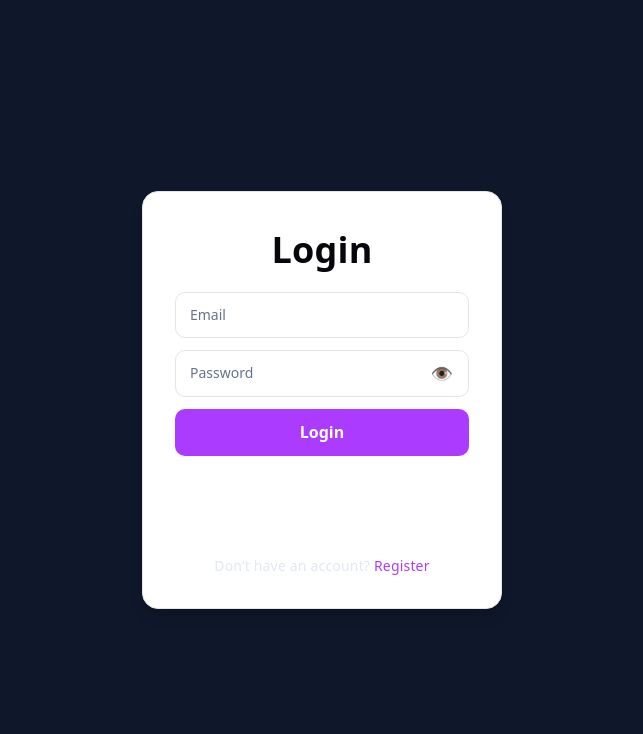
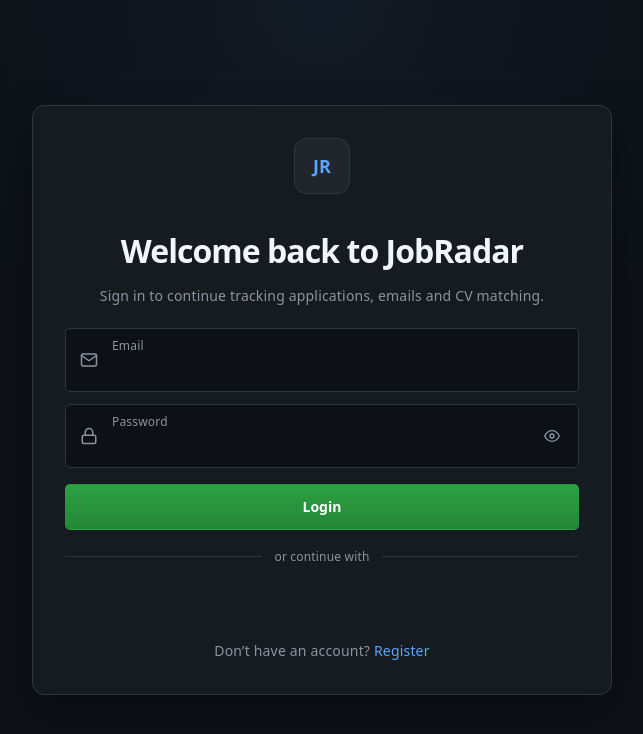
Before and after one commit to Tikhon-Voloshchuk-02/JobRadar, a React (Vite) app in the folder frontend/: page /login in a window 1280 px wide. Shown: the top 734 px of the page, without its empty margins (318-961 px from the left). Built offline with nearby package versions, Linux system fonts and the light colour scheme; no server answers.

Commit message:
FIX: redesign Login page

```diff
--- a/frontend/src/pages/LoginPage.css
+++ b/frontend/src/pages/LoginPage.css
@@ -5,27 +5,59 @@
   justify-content: center;
   align-items: center;
   padding: 24px;
+  background:
+    radial-gradient(circle at top, rgba(88, 166, 255, 0.06), transparent 42%),
+    #0d1117;
 }
 
 .login-card {
   width: 100%;
-  max-width: 360px;
+  max-width: 580px;
   padding: 32px;
-  border-radius: 16px;
-  border: 1px solid var(--border);
-  background: var(--card-bg);
-  box-shadow: var(--shadow);
+  border-radius: 12px;
+  border: 1px solid #30363d;
+  background: #161b22;
+  box-shadow: 0 16px 40px rgba(0, 0, 0, 0.35);
 
   display: flex;
   flex-direction: column;
-  gap: 16px;
+  gap: 18px;
+
+  animation: fadeUp 0.3s ease;
+}
+
+.login-logo {
+  width: 56px;
+  height: 56px;
+  margin: 0 auto 16px;
+  border-radius: 12px;
+  background: #21262d;
+  border: 1px solid #30363d;
+
+  display: flex;
+  align-items: center;
+  justify-content: center;
+
+  font-weight: 700;
+  font-size: 18px;
+  color: #58a6ff;
 }
 
 .login-card h1 {
   margin: 0;
+  color: #f0f6fc;
+  font-size: 32px;
+  font-weight: 700;
+  letter-spacing: -0.03em;
   text-align: center;
-  color: var(--text-h);
-  font-size: 36px;
+}
+
+.login-subtitle {
+  margin: -8px 0 4px;
+  color: #8b949e;
+  font-size: 14px;
+  line-height: 1.5;
+  text-align: center;
 }
 
 .login-form {
@@ -34,90 +66,240 @@
   gap: 12px;
 }
 
-.login-form input {
-  width: 100%;
-  padding: 12px 14px;
-  border-radius: 10px;
-  border: 1px solid var(--border);
-  background: var(--card-bg);
-  color: var(--text-h);
+.login-field {
+  position: relative;
+
+  display: flex;
+  align-items: center;
+  gap: 14px;
+
+  min-height: 64px;
+  padding: 10px 14px;
+
+  border: 1px solid #30363d;
+  border-radius: 5px;
+  background: #0d1117;
+
+  transition:
+    border-color 0.15s ease,
+    box-shadow 0.15s ease;
 }
 
-.login-form button {
-  width: 100%;
-  padding: 12px;
-  border: none;
-  border-radius: 10px;
-  background: var(--accent);
-  color: white;
-  cursor: pointer;
+.login-field:focus-within {
+  border-color: #58a6ff;
+  box-shadow: 0 0 0 3px rgba(88, 166, 255, 0.18);
 }
 
-.login-form button:disabled {
+.login-field-icon {
+  color: #8b949e;
+  font-size: 18px;
+  flex-shrink: 0;
+}
+
+.login-field span {
+  color: #8b949e;
+  font-size: 12px;
+  font-weight: 500;
+  line-height: 1;
+}
+
+.login-field input {
+  width: 100%;
+  padding: 0;
+  border: none;
+  border-radius: 2px;
+  background: transparent;
+  color: #f0f6fc;
+  font-size: 15px;
+  outline: none;
+}
+
+.login-field {
+  display: grid;
+  grid-template-columns: auto 1fr auto;
+  grid-template-areas:
+    "icon label toggle"
+    "icon input toggle";
+  column-gap: 14px;
+  row-gap: 5px;
+}
+
+.login-field-icon {
+  grid-area: icon;
+  align-self: center;
+}
+
+.login-field span {
+  grid-area: label;
+}
+
+.login-field input {
+  grid-area: input;
+}
+
+.login-password-toggle {
+  grid-area: toggle;
+  width: auto;
+  padding: 4px;
+  border: none;
+  background: transparent;
+  color: #8b949e;
+
+  display: flex;
+  align-items: center;
+  justify-content: center;
+
+  cursor: pointer;
+  transition: color 0.15s ease;
+}
+
+.login-password-toggle:hover {
+  color: #f0f6fc;
+  background: transparent;
+}
+
+.login-submit-button {
+  width: 100%;
+  margin-top: 4px;
+  padding: 12px;
+  border: 1px solid rgba(46, 160, 67, 0.4);
+  border-radius: 5px;
+  background: linear-gradient(180deg, #2ea043, #238636);
+  color: #ffffff;
+  font-size: 14px;
+  font-weight: 600;
+  cursor: pointer;
+
+  transition:
+    transform 0.15s ease,
+    opacity 0.15s ease;
+}
+
+.login-submit-button:hover {
+  transform: translateY(-1px);
+}
+
+.login-submit-button:active {
+  transform: translateY(1px);
+}
+
+.login-submit-button:disabled {
   opacity: 0.7;
   cursor: not-allowed;
 }
 
+.login-divider {
+  display: flex;
+  align-items: center;
+  gap: 12px;
+  color: #8b949e;
+  font-size: 12px;
+}
+
+.login-divider::before,
+.login-divider::after {
+  content: "";
+  flex: 1;
+  height: 1px;
+  background: #30363d;
+}
+
+.google-login-wrapper {
+  display: flex;
+  justify-content: center;
+}
+
 .login-error {
   margin: 0;
-  color: var(--danger);
+  padding: 10px 12px;
+  border: 1px solid rgba(248, 81, 73, 0.35);
+  border-radius: 5px;
+  background: rgba(248, 81, 73, 0.08);
+  color: #ff7b72;
   text-align: center;
+  font-size: 14px;
+}
+
+.login-success {
+  margin: 0;
+  padding: 10px 12px;
+  border: 1px solid rgba(46, 160, 67, 0.35);
+  border-radius: 5px;
+  background: rgba(46, 160, 67, 0.08);
+  color: #3fb950;
+  text-align: center;
+  font-size: 14px;
+}
+
+.resend-verification-button {
+  width: 100%;
+  padding: 12px;
+  border: 1px solid #30363d;
+  border-radius: 5px;
+  background: #21262d;
+  color: #f0f6fc;
+  font-size: 14px;
+  font-weight: 600;
+  cursor: pointer;
+
+  transition:
+    background 0.15s ease,
+    transform 0.15s ease,
+    opacity 0.15s ease;
+}
+
+.resend-verification-button:hover {
+  background: #30363d;
+  transform: translateY(-1px);
+}
+
+.resend-verification-button:disabled {
+  opacity: 0.7;
+  cursor: not-allowed;
 }
 
 .login-footer {
+  margin: 0;
   text-align: center;
-  margin-top: 8px;
+  color: #8b949e;
   font-size: 14px;
-  color: var(--text);
 }
 
 .login-footer a {
-  color: var(--accent);
-  font-weight: 500;
+  color: #58a6ff;
+  text-decoration: none;
 }
 
 .login-footer a:hover {
   text-decoration: underline;
 }
 
-.password-input-wrapper {
-  position: relative;
-  width: 100%;
+input:-webkit-autofill,
+input:-webkit-autofill:hover,
+input:-webkit-autofill:focus {
+  -webkit-text-fill-color: #f0f6fc;
+  -webkit-box-shadow: 0 0 0 1000px transparent inset;
+  transition: background-color 9999s ease-in-out 0s;
 }
 
+@keyframes fadeUp {
+  from {
+    opacity: 0;
+    transform: translateY(12px);
+  }
 
-
-.login-form .password-input-wrapper {
-  position: relative;
-  width: 100%;
+  to {
+    opacity: 1;
+    transform: translateY(0);
+  }
 }
 
-.login-form .password-input-wrapper input {
-  width: 100%;
-  padding-right: 52px;
+@media (max-width: 700px) {
+  .login-card {
+    padding: 24px;
+  }
+
+  .login-card h1 {
+    font-size: 28px;
+  }
 }
-
-.login-form .password-input-wrapper .password-toggle-button {
-  position: absolute;
-  right: 16px;
-  top: 50%;
-  transform: translateY(-50%);
-
-  width: auto;
-  height: auto;
-  padding: 0;
-  margin: 0;
-
-  background: transparent;
-  border: none;
-  border-radius: 0;
-  box-shadow: none;
-
-  color: white;
-  font-size: 18px;
-  cursor: pointer;
-
-  display: flex;
-  align-items: center;
-  justify-content: center;
-}
--- a/frontend/src/pages/LoginPage.jsx
+++ b/frontend/src/pages/LoginPage.jsx
@@ -1,6 +1,7 @@
 import { useState } from "react";
 import { useNavigate, Link } from "react-router-dom";
 import { useTranslation } from "react-i18next";
+import { FiEye, FiEyeOff, FiMail, FiLock } from "react-icons/fi";
 
 import { loginRequest, resendVerificationEmail } from "../api/api";
 import { saveToken } from "../auth/auth";
@@ -51,6 +52,37 @@
     }
   }
 
+  async function handleGoogleLogin(credentialResponse) {
+    try {
+      setError("");
+      setLoading(true);
+
+      const response = await fetch("/api/auth/google", {
+        method: "POST",
+        headers: {
+          "Content-Type": "application/json",
+        },
+        body: JSON.stringify({
+          idToken: credentialResponse.credential,
+        }),
+      });
+
+      if (!response.ok) {
+        throw new Error(t("errors.google_login_failed"));
+      }
+
+      const data = await response.json();
+
+      saveToken(data.token);
+      navigate("/dashboard");
+    } catch (err) {
+      console.error(err);
+      setError(err.message || t("errors.google_login_failed"));
+    } finally {
+      setLoading(false);
+    }
+  }
+
   async function handleResendVerification() {
     setError("");
     setResendSuccess("");
@@ -58,13 +90,9 @@
     try {
       setLoading(true);
       const data = await resendVerificationEmail(email);
-      setResendSuccess(
-        data.message || t("auth.verification_email_sent")
-      );
+      setResendSuccess(data.message || t("auth.verification_email_sent"));
     } catch (err) {
-      setError(
-        err.message || t("errors.resend_verification_failed")
-      );
+      setError(err.message || t("errors.resend_verification_failed"));
     } finally {
       setLoading(false);
     }
@@ -73,21 +101,30 @@
   return (
     <div className="login-page">
       <div className="login-card">
-        <h1>{t("auth.login")}</h1>
+        <div className="login-logo">JR</div>
+
+        <h1>Welcome back to JobRadar</h1>
+        <p className="login-subtitle">
+          Sign in to continue tracking applications, emails and CV matching.
+        </p>
 
         <form className="login-form" onSubmit={handleSubmit}>
-          <input
-            type="email"
-            placeholder={t("auth.email")}
-            value={email}
-            onChange={(e) => setEmail(e.target.value)}
-            required
-          />
+          <label className="login-field">
+            <FiMail className="login-field-icon" />
+            <span>{t("auth.email")}</span>
+            <input
+              type="email"
+              value={email}
+              onChange={(e) => setEmail(e.target.value)}
+              required
+            />
+          </label>
 
-          <div className="password-input-wrapper">
+          <label className="login-field">
+            <FiLock className="login-field-icon" />
+            <span>{t("auth.password")}</span>
             <input
               type={showPassword ? "text" : "password"}
-              placeholder={t("auth.password")}
               value={password}
               onChange={(e) => setPassword(e.target.value)}
               required
@@ -95,51 +132,26 @@
 
             <button
               type="button"
-              className="password-toggle-button"
+              className="login-password-toggle"
               onClick={() => setShowPassword((prev) => !prev)}
               aria-label={showPassword ? "Hide password" : "Show password"}
             >
-              {showPassword ? "🙈" : "👁️"}
+              {showPassword ? <FiEyeOff /> : <FiEye />}
             </button>
-          </div>
+          </label>
 
-          <button type="submit" disabled={loading}>
+          <button className="login-submit-button" type="submit" disabled={loading}>
             {loading ? t("loading") : t("auth.login")}
           </button>
         </form>
 
-        <div className="google-login-wrapper" style={{ marginTop: "20px" }}>
+        <div className="login-divider">
+          <span>or continue with</span>
+        </div>
+
+        <div className="google-login-wrapper">
           <GoogleLogin
-            onSuccess={async (credentialResponse) => {
-              try {
-                setError("");
-                setLoading(true);
-
-                const response = await fetch("/api/auth/google", {
-                  method: "POST",
-                  headers: {
-                    "Content-Type": "application/json",
-                  },
-                  body: JSON.stringify({
-                    idToken: credentialResponse.credential,
-                  }),
-                });
-
-                if (!response.ok) {
-                  throw new Error(t("errors.google_login_failed"));
-                }
-
-                const data = await response.json();
-
-                saveToken(data.token);
-                navigate("/dashboard");
-              } catch (err) {
-                console.error(err);
-                setError(err.message || t("errors.google_login_failed"));
-              } finally {
-                setLoading(false);
-              }
-            }}
+            onSuccess={handleGoogleLogin}
             onError={() => {
               setError(t("errors.google_login_failed"));
             }}
@@ -159,9 +171,7 @@
           </button>
         )}
 
-        {resendSuccess && (
-          <p className="login-success">{resendSuccess}</p>
-        )}
+        {resendSuccess && <p className="login-success">{resendSuccess}</p>}
 
         <p className="login-footer">
           {t("auth.no_account")}{" "}
```
